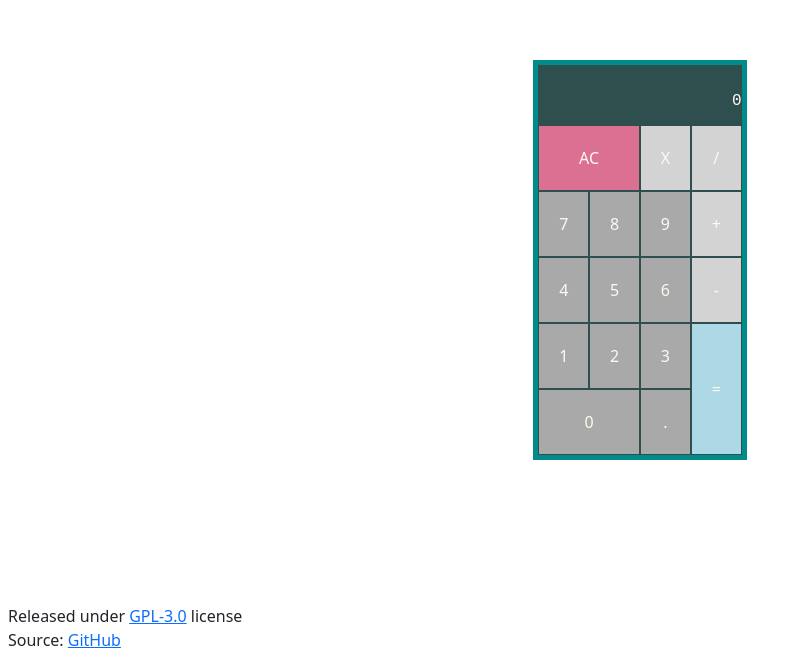
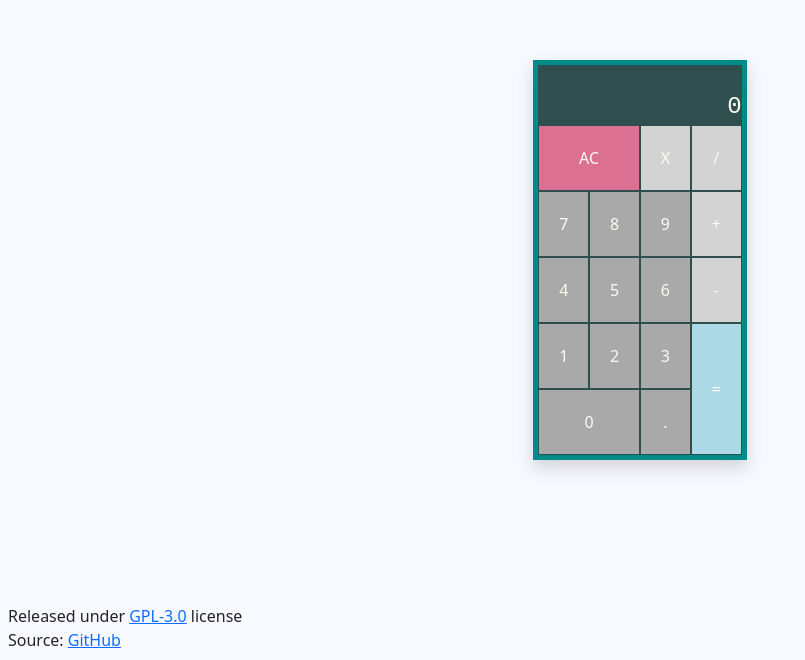
Before and after one commit to pablomartan/js-calculator, a React app: page / in a window 1280 px wide. Shown: the part 140-800 px from the top of the page, without its empty margins (0-805 px from the left). Built offline with nearby package versions, Linux system fonts and the light colour scheme.

Commit message:
feat: add some styling improvements

```diff
--- a/src/js/App.js
+++ b/src/js/App.js
@@ -4,7 +4,7 @@ import { Display } from './Display.js';
 
 export function App() {
   return(
-      <div id='app' className='col-10 col-xs-8 col-sm-6 col-md-4 col-lg-3 col-xl-2 p-0 m-auto'>
+      <div id='app' className='col-10 col-xs-8 col-sm-6 col-md-4 col-lg-3 col-xl-2 p-0 m-auto shadow'>
         <Display />
         <ButtonContainer />
       </div>
--- a/src/style/main.scss
+++ b/src/style/main.scss
@@ -1,5 +1,6 @@
 html, body {
     height: 100%;
+    background: ghostwhite;
 }
 
 #root {
@@ -20,10 +21,13 @@ html, body {
 
 #display {
     height: 40px;
+    font-size: 24px;
 }
 
 #formula {
     height: 20px;
+    font-size: 18px;
+    color: wheat;
 }
 
 .calc-btn {
```
